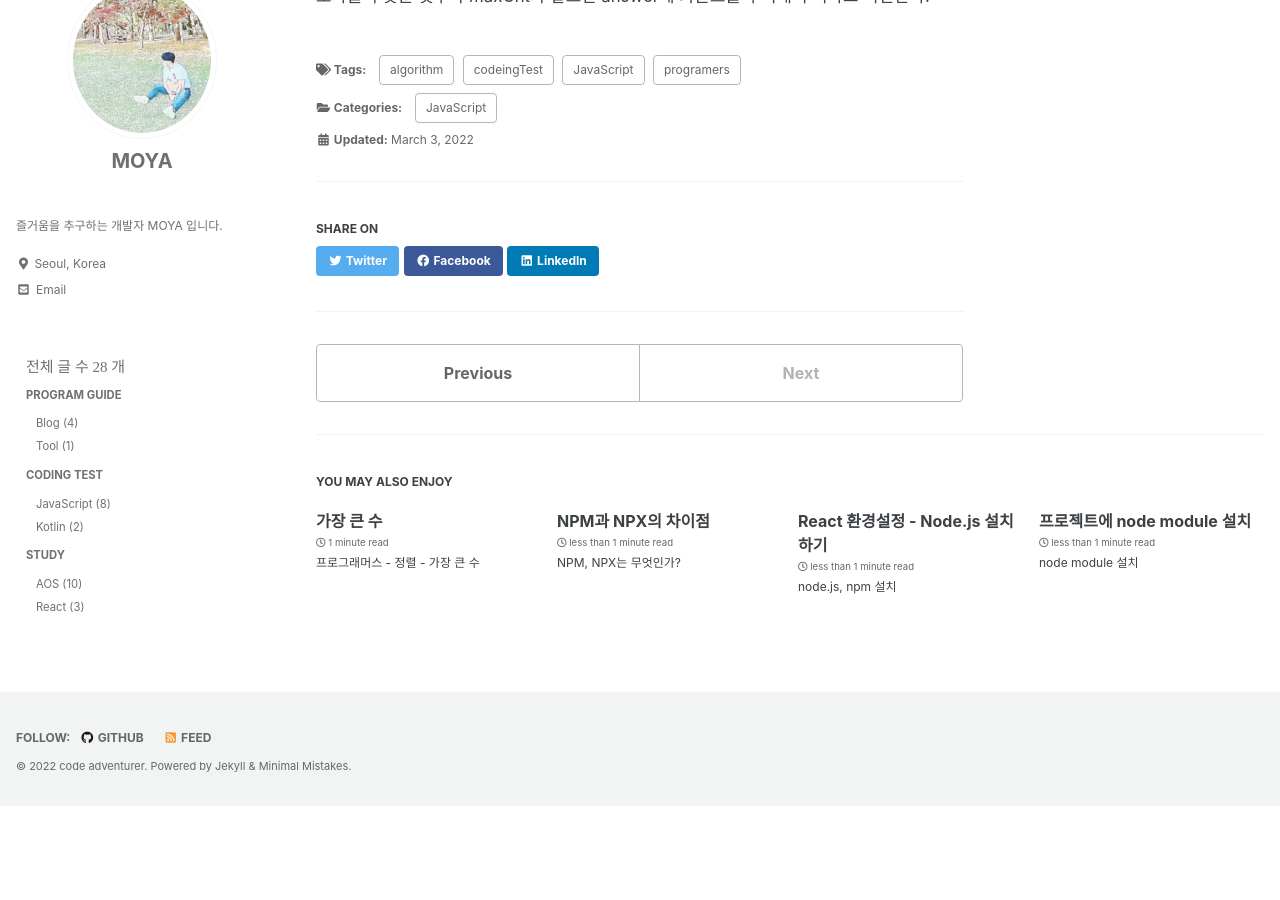
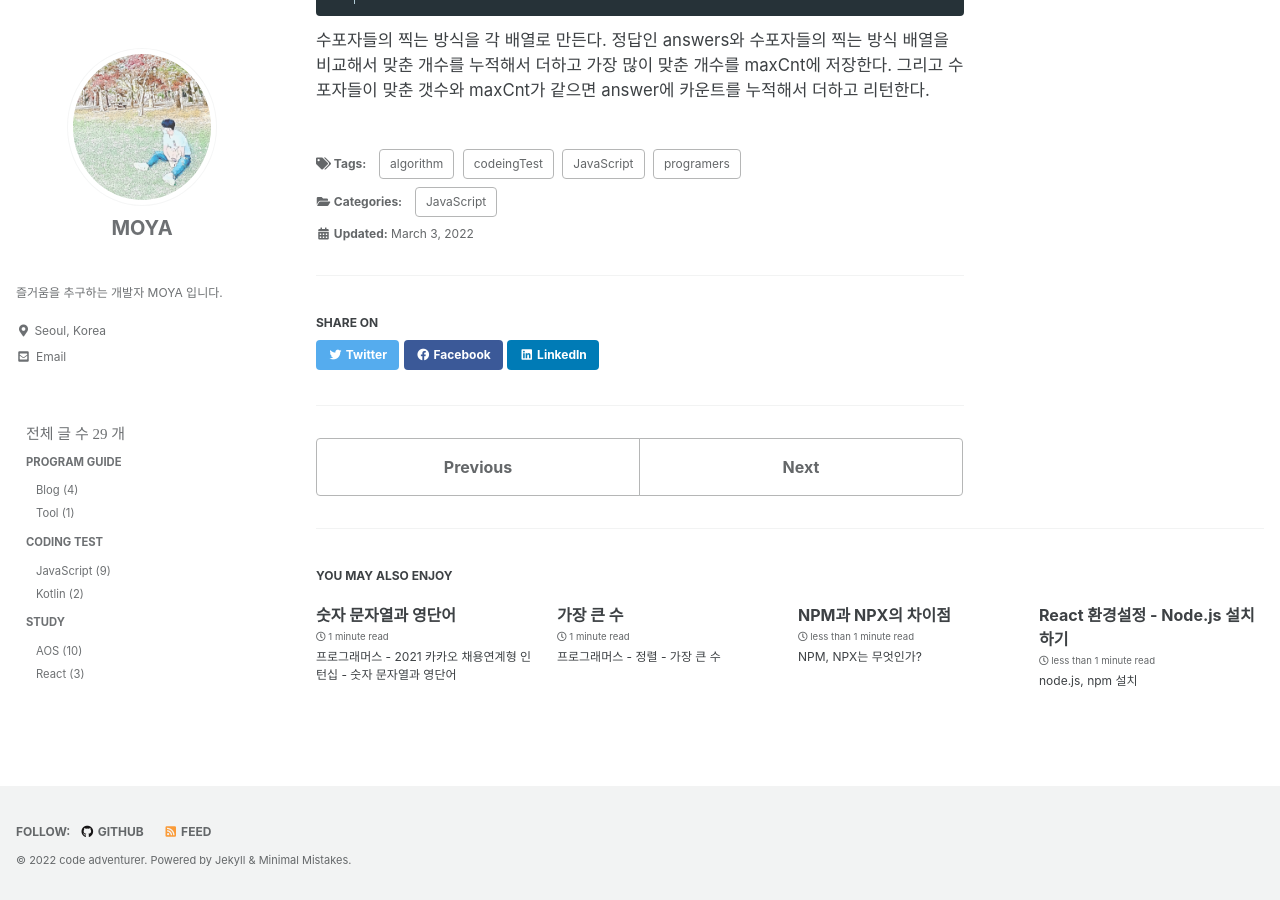
Before and after one commit to kdc7140/kdc7140.github.io, a Jekyll site: the page built from _posts/codingTest/2022-03-03-codingTest9.md, in a window 1280 px wide and 900 px high, scrolled down 1624 px. Built offline with Jekyll 4.4.1, drawn with Linux system fonts in a browser that asks for light colours; cached includes are drawn as plain includes; some web fonts are replaced; before the commit the page ends 2430 px from its top, so only the background shows below that; some of the changed lines change nothing that is shown.

Commit message:
add codingTest - kakao internship

````diff
--- a/_posts/codingTest/2022-03-03-codingTest9.md
+++ b/_posts/codingTest/2022-03-03-codingTest9.md
@@ -45,10 +45,13 @@
 수포자 3은 모든 문제를 틀렸습니다.
 따라서 가장 문제를 많이 맞힌 사람은 수포자 1입니다.
 
+<br/>
+
 입출력 예 #2
 
 모든 사람이 2문제씩을 맞췄습니다.
 
+<br/>
 
 ** 작성 코드
 
--- /dev/null
+++ b/_posts/codingTest/2022-03-06-codingTest10.md
@@ -0,0 +1,123 @@
+---
+title:  "숫자 문자열과 영단어"
+excerpt: "프로그래머스 - 2021 카카오 채용연계형 인턴십 - 숫자 문자열과 영단어"
+
+categories:
+  - JavaScript
+tags:
+  - JavaScript
+  - algorithm
+  - programers
+  - codeingTest
+---
+
+<br/>
+
+
+네오와 프로도가 숫자놀이를 하고 있습니다. 네오가 프로도에게 숫자를 건넬 때 일부 자릿수를 영단어로 바꾼 카드를 건네주면 프로도는 원래 숫자를 찾는 게임입니다.
+
+다음은 숫자의 일부 자릿수를 영단어로 바꾸는 예시입니다.
+
+1478 → "one4seveneight"
+234567 → "23four5six7"
+10203 → "1zerotwozero3"
+이렇게 숫자의 일부 자릿수가 영단어로 바뀌어졌거나, 혹은 바뀌지 않고 그대로인 문자열 s가 매개변수로 주어집니다. s가 의미하는 원래 숫자를 return 하도록 solution 함수를 완성해주세요.
+
+참고로 각 숫자에 대응되는 영단어는 다음 표와 같습니다.
+
+
+|숫자|영단어|
+|0|zero|
+|1|one|
+|2|two|
+|3|three|
+|4|four|
+|5|five|
+|6|six|
+|7|seven|
+|8|eight|
+|9|nine|
+
+<br/>
+
+** 제한사항
+
+ - 1 ≤ s의 길이 ≤ 50
+ - s가 "zero" 또는 "0"으로 시작하는 경우는 주어지지 않습니다.
+ - return 값이 1 이상 2,000,000,000 이하의 정수가 되는 올바른 입력만 s로 주어집니다.
+
+
+|s|result|
+|"one4seveneight"|1478|
+|"23four5six7"|234567|
+|"2three45sixseven"|234567|
+|"123"|123|
+
+<br/><br/>
+
+** 입출력 예 설명
+
+입출력 예 #1
+ - 문제 예시와 같습니다.
+
+<br/>
+
+입출력 예 #2
+
+ - 문제 예시와 같습니다.
+
+<br/>
+
+입출력 예 #3
+
+ - "three"는 3, "six"는 6, "seven"은 7에 대응되기 때문에 정답은 입출력 예 #2와 같은 234567이 됩니다.
+ - 입출력 예 #2와 #3과 같이 같은 정답을 가리키는 문자열이 여러 가지가 나올 수 있습니다.
+
+<br/>
+
+입출력 예 #4
+
+ - s에는 영단어로 바뀐 부분이 없습니다.
+
+
+<br/><br/>
+
+제한시간 안내
+정확성 테스트 : 10초
+
+
+<br/><br/>
+
+
+
+```javascript
+function solution(s) {
+    var answer = "";
+    var change = []
+    var strArr = ["zero","one","two", "three", "four","five", "six", "seven", "eight","nine"]
+    var numArr = ["0","1","2","3","4","5","6","7","8","9"]
+    var txt = s.split("");
+
+    for(var i=0; i<txt.length; i++){
+        change.push(txt[i]);
+
+        for(var k=0; k<numArr.length; k++){
+            if(txt[i] == numArr[k]){
+                answer += numArr[k];
+                change = [];
+                break;
+            }
+        }
+
+        for(var j=0; j<strArr.length; j++){
+            if(change.join('') == strArr[j]){
+                answer += numArr[j];
+                change = [];
+                break;
+            }
+        }
+    }
+
+    return Number(answer);
+}
+```
````
